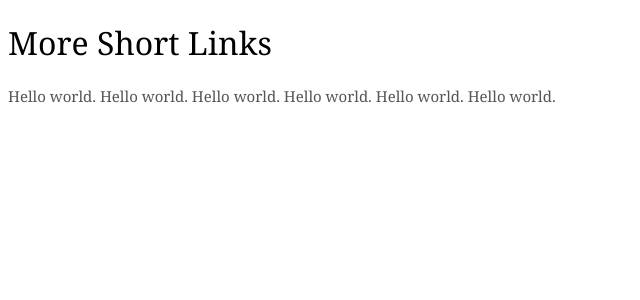
After one commit to maetl/broadsheet, a Python web app: template templates/broadsheet.html in a window 1280 px wide. The commit adds this page. Shown: the top 300 px of the page, without its empty margins (0-640 px from the left). Run offline with Jinja, Linux system fonts and the light colour scheme; the template is opened without the code that fills it, so the values that code supplies are empty; some libraries are stand-ins or nearby versions.

Commit message:
it actually works now

```diff
--- /dev/null
+++ b/templates/broadsheet.css
@@ -0,0 +1,4 @@
+body { font-family: 'Merriweather', Georgia, serif; }
+
+h1 { font-weight:normal; }
+p { font-size:15px; color:#555; }
--- /dev/null
+++ b/templates/broadsheet.html
@@ -0,0 +1,19 @@
+<!DOCTYPE html>
+<html>
+<head>
+	<title>More Short Links</title>
+	<link href="http://fonts.googleapis.com/css?family=Neuton" rel="stylesheet" type="text/css">
+	<link href="broadsheet.css" rel="stylesheet" type="text/css">
+	<script type="text/javascript" src="http://ajax.googleapis.com/ajax/libs/jquery/1.4.4/jquery.min.js"></script>
+	<script type="text/javascript" src="jquery.masonry.js"></script>
+	<script type="text/javascript">
+
+	</script>
+</head>
+<body>
+	<h1>More Short Links</h1>
+
+	<p>Hello world. Hello world. Hello world. Hello world. Hello world. Hello world.</p>
+
+</body>
+</html>
```
Also changed, not shown: main.py (+7 -1 lines), templates/index.html (+6 -7 lines).
